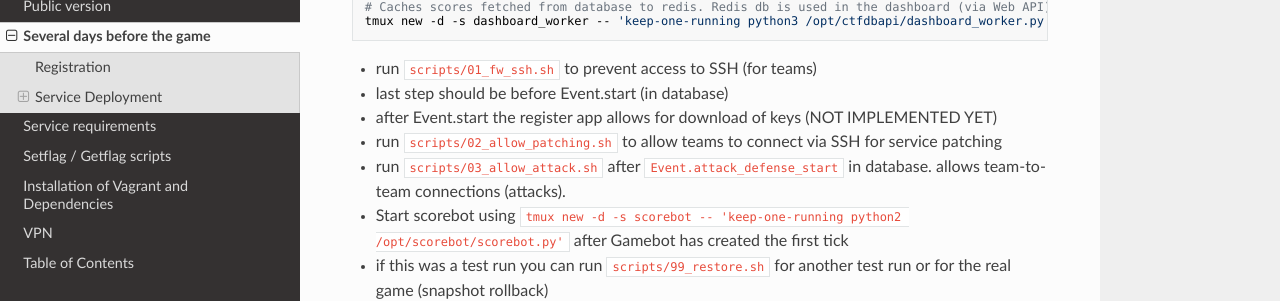
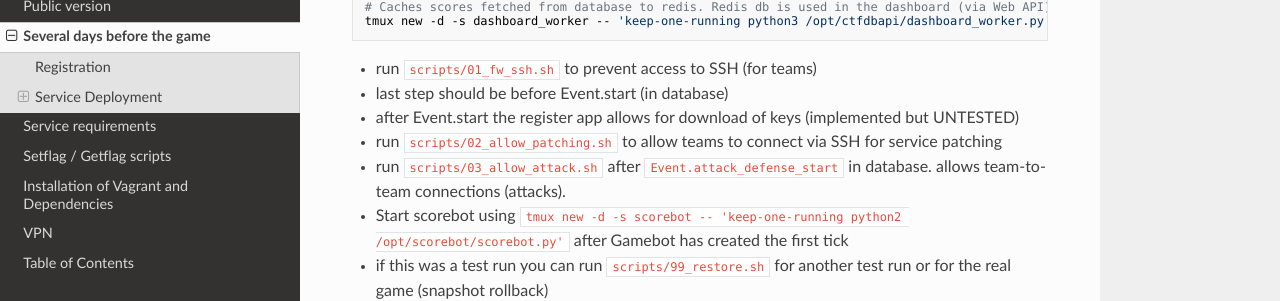
Before and after one commit to hsasctf/lxctf, an MkDocs documentation site: the page built from docs/run_a_game.md, in a window 1280 px wide and 900 px high, scrolled down 729 px. Shown: the part 444-745 px from the top of the window. Built offline with MkDocs 1.6.1, drawn with Linux system fonts in a browser that asks for light colours; nearby versions of some CDN libraries.

Commit message:
updated doc

```diff
--- a/docs/run_a_game.md
+++ b/docs/run_a_game.md
@@ -56,8 +56,7 @@ tmux new -d -s dashboard_worker -- 'keep-one-running python3 /opt/ctfdbapi/dashb
 
 -   run `scripts/01_fw_ssh.sh` to prevent access to SSH (for teams)
 -   last step should be before Event.start (in database)
--   after Event.start the register app allows for download of keys (NOT
-    IMPLEMENTED YET)
+-   after Event.start the register app allows for download of keys (implemented but UNTESTED)
 -   run `scripts/02_allow_patching.sh` to allow teams to connect via SSH
     for service patching
 -   run `scripts/03_allow_attack.sh` after `Event.attack_defense_start` in
```
